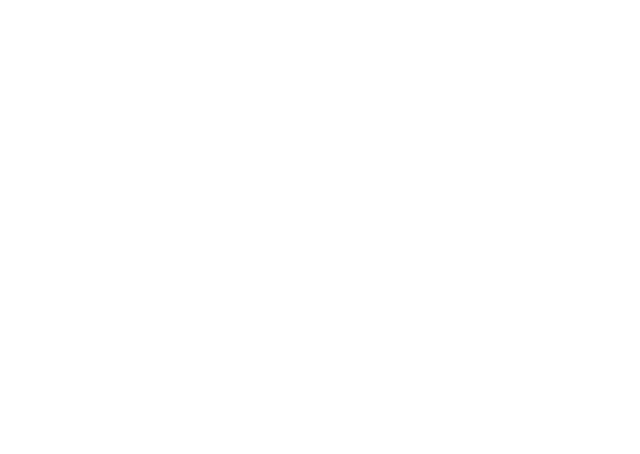
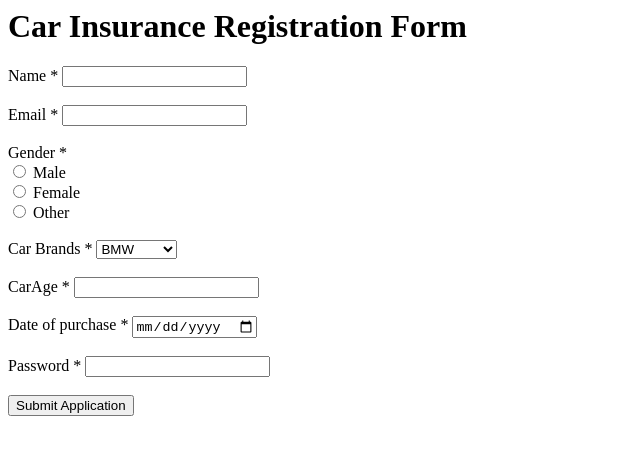
Before and after one commit to acciojob/car-insurance-form-saisantosh2805, a website: page main.html in a window 1280 px wide. Shown: the whole page, without its empty margins (0-640 px from the left). Drawn offline with Linux system fonts and the light colour scheme.

Commit message:
created a submission

```diff
--- a/main.html
+++ b/main.html
@@ -1,16 +1,60 @@
-<!DOCTYPE html>
+<html lang="en">
+<head>
+    <meta charset="UTF-8">
+    <meta name="viewport" content="width=device-width, initial-scale=1.0">
+    <title>Car Insurance Registration Form
+</title>
+</head>
+<body>
 
-<html>
+<h1>Car Insurance Registration Form
+</h1>
 
-<head>
-	<link rel="stylesheet" href="styles.css">
-</head>
+<form action="submit-application" method="POST">
 
-<body>
-	<!-- the entire body must be written by student -->
-    <script type="text/javascript" src="./script.js">
-</script>
+    <!-- Text Input -->
+    <label for="name">Name <span>*</span></label>
+    <input type="text" id="name" name="name" required>
+    <br><br>
+    <!-- Email Input -->
+    <label for="email">Email <span>*</span></label>
+    <input type="email" id="email" name="email" required>
+    <br><br>
+ <label>Gender <span>*</span></label>
+        <br>
+
+    <input type="radio" id="male" name="gender" value="male" required>
+    <label for="male">Male</label><br>
+    <input type="radio" id="female" name="gender" value="female">
+    <label for="female">Female</label><br>
+    <input type="radio" id="other" name="gender" value="other">
+    <label for="other">Other</label>
+    <br><br>
+	 <label for="laptop">Car Brands <span>*</span></label>
+	        <select id="Car" name="Car">
+
+        <option value="apple">BMW</option>
+        <option value="asus">Audi</option>
+        <option value="hp">Mercedez</option>
+    </select>
+    <br><br>
+       <label for="age"> CarAge <span>*</span></label>
+    <input type="number" id="age" name="age" required>
+    <br><br>
+<label for="dob">Date of purchase <span>*</span></label>
+    <input type="date" id="dop" name="dop" required>
+    <br><br>
+
+           <label for="password">Password <span class="required-label">*</span></label>
+        <input type="password" id="password" name="password" required>
+<br><br>
+
+
+
+    <!-- Submit Button -->
+    <button type="submit">Submit Application</button>
+
+</form>
 
 </body>
-
 </html>
```
